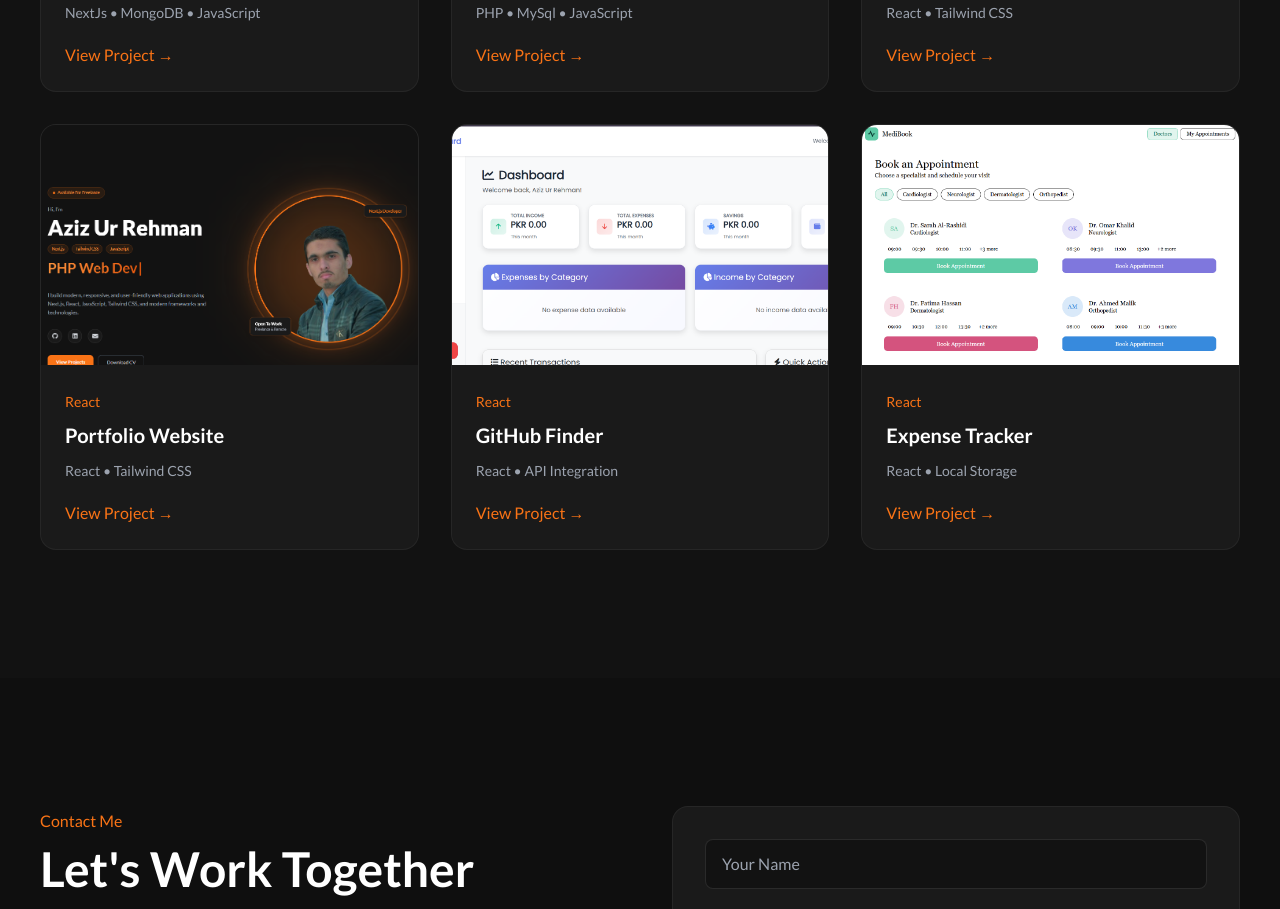
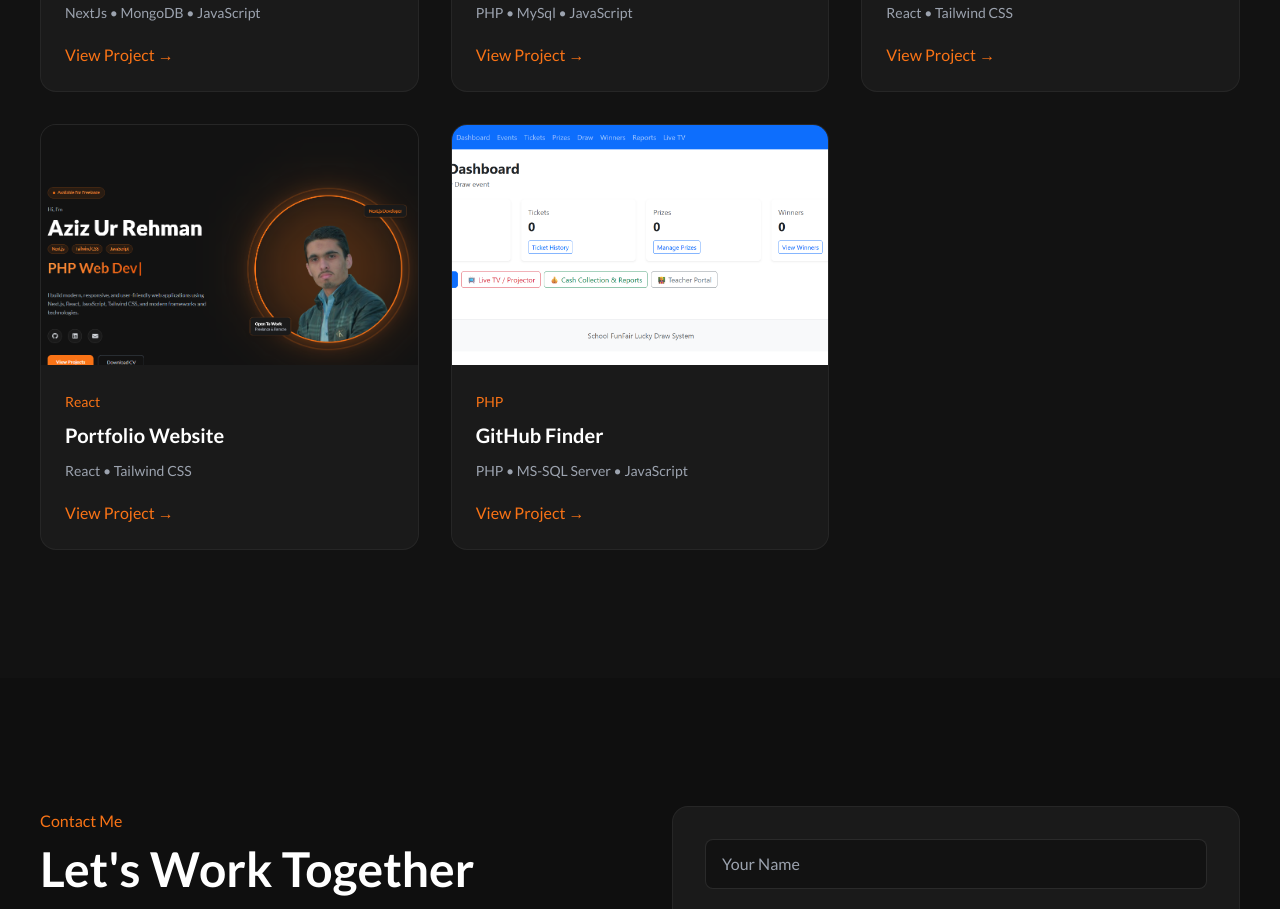
Before and after one commit to Azizkhan42/Personal-portfolio, a React (Vite) app: page / in a window 1280 px wide. Shown: the part 5680-6589 px from the top of the page. Built offline with nearby package versions, Linux system fonts and the light colour scheme.

Commit message:
projects 4 and 5 updated

```diff
--- a/src/components/sections/Portfolio.jsx
+++ b/src/components/sections/Portfolio.jsx
@@ -5,6 +5,7 @@ import Project1 from "../../assets/images/project1.png";
 import Project2 from "../../assets/images/project2.png";
 import Project3 from "../../assets/images/project3.png";
 import Project4 from "../../assets/images/project4.png";
+import Project5 from "../../assets/images/project5.png";
 
 const FILTERS = ["All", "React", "PHP", "Full Stack"];
 
@@ -44,18 +45,10 @@ const PROJECTS = [
   {
     id: 5,
     title: "GitHub Finder",
-    category: "React",
-    image: Project2,
-    technologies: "React • API Integration",
-    link: "https://github.com/Azizkhan42",
-  },
-  {
-    id: 6,
-    title: "Expense Tracker",
-    category: "React",
-    image: Project3,
-    technologies: "React • Local Storage",
-    link: "https://github.com/Azizkhan42",
+    category: "PHP",
+    image: Project5,
+    technologies: "PHP • MS-SQL Server • JavaScript",
+    link: "https://github.com/Azizkhan42/School-Funfair.git",
   },
 ];
 
```
Also changed, not shown: src/assets/images/project5.png (added).
